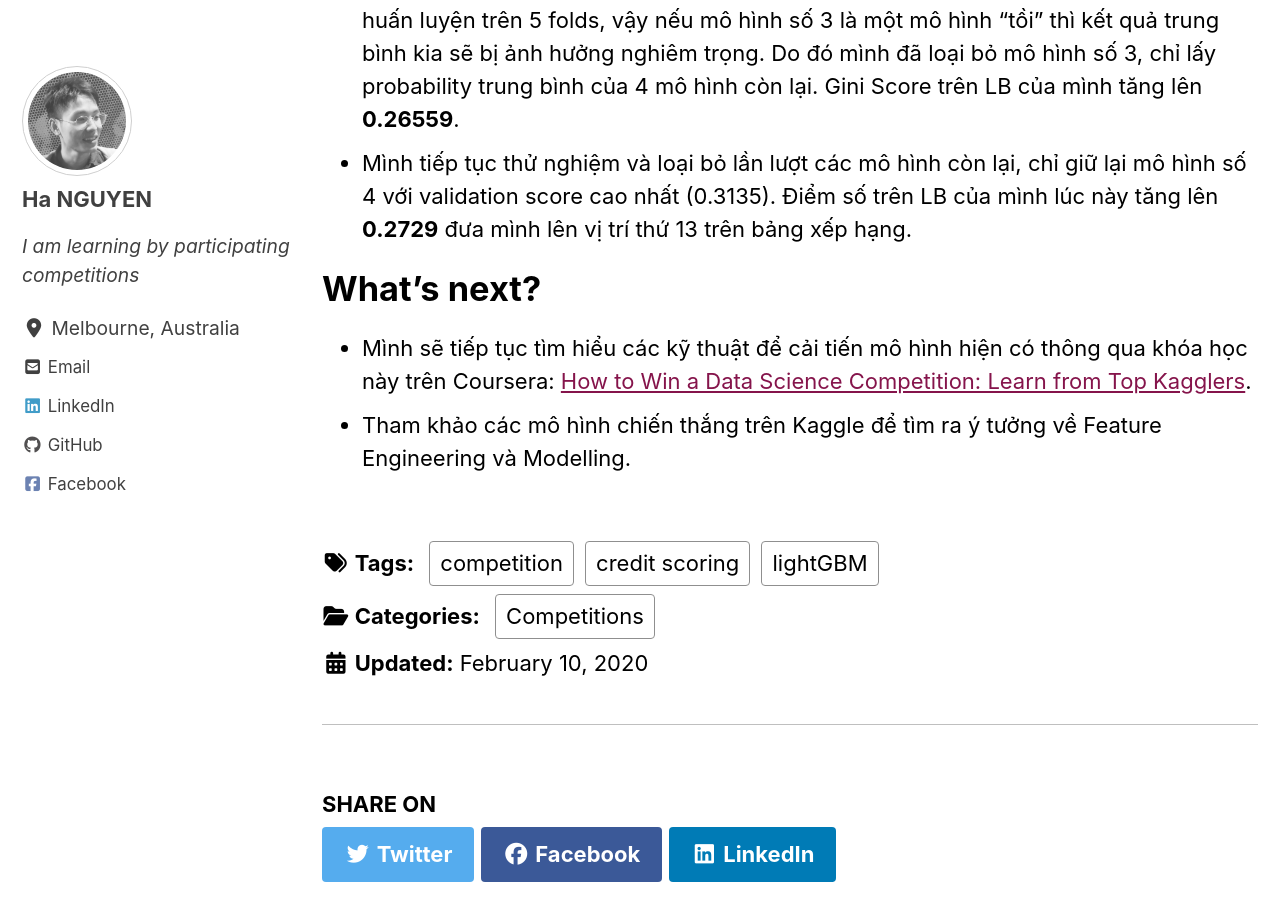
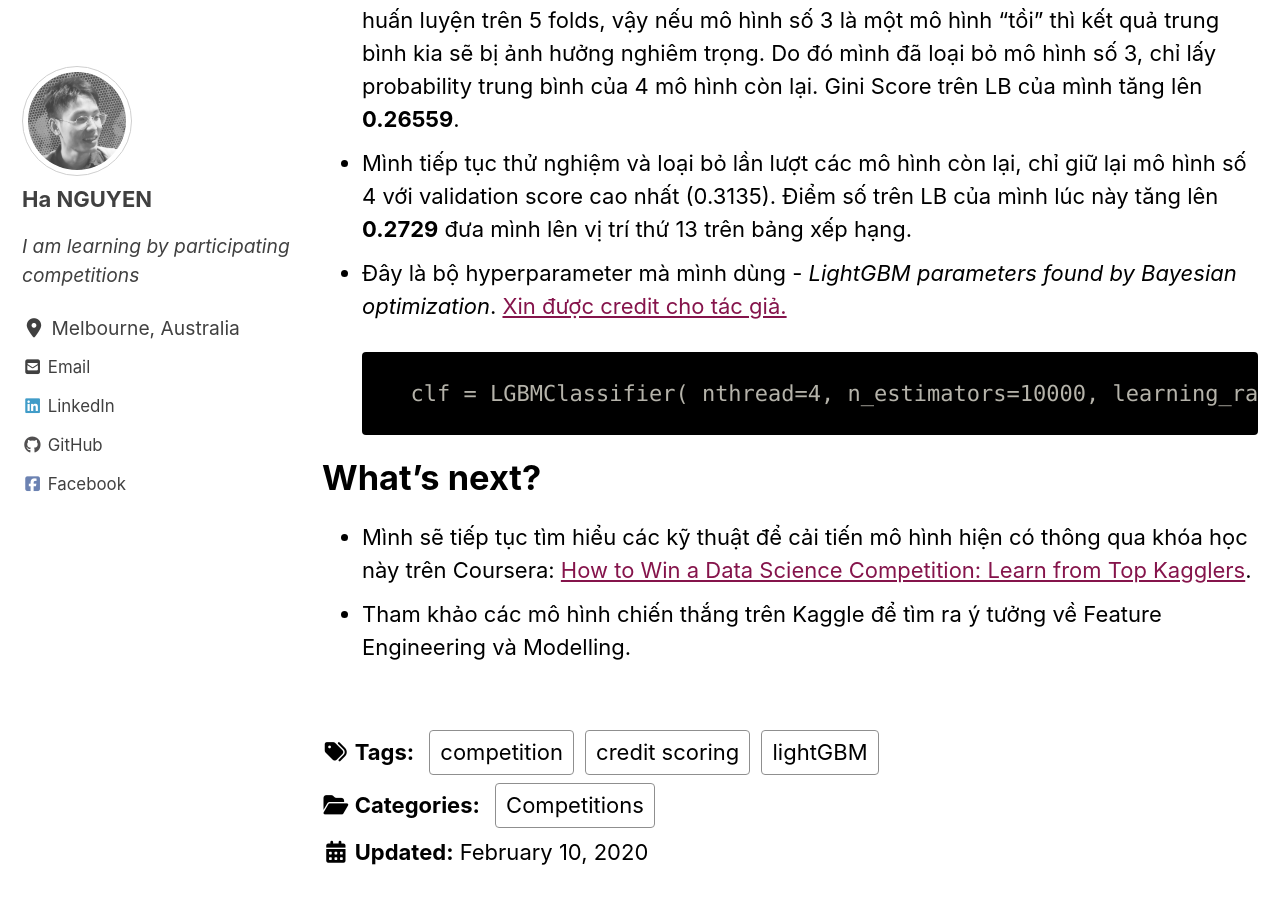
Before and after one commit to datasciblog/datasciblog.github.io, a Jekyll site: the page built from _posts/2020-02-10-kalapa-credit-scoring-solution-13.md, in a window 1280 px wide and 900 px high, scrolled down 6171 px. Built offline with Jekyll 4.4.1, drawn with Linux system fonts in a browser that asks for light colours; cached includes are drawn as plain includes; nearby versions of some CDN libraries; some of the changed text lies outside the part shown.

Commit message:
Update 2020-02-10-kalapa-credit-scoring-solution-13.md

```diff
--- a/_posts/2020-02-10-kalapa-credit-scoring-solution-13.md
+++ b/_posts/2020-02-10-kalapa-credit-scoring-solution-13.md
@@ -120,6 +120,10 @@ Dưới đây là lời giải phần 2 của mình cho cuộc thi [Kalapa’s C
 
 - Từ mô hình tốt nhất này, mình nhận ra validation score của fold 3 rất thấp (0.2425). Và vì kết quả cuối cùng mà mình có là giá trị probability trung bình của 5 mô hình được huấn luyện trên 5 folds, vậy nếu mô hình số 3 là một mô hình "tồi" thì kết quả trung bình kia sẽ bị ảnh hưởng nghiêm trọng. Do đó mình đã loại bỏ mô hình số 3, chỉ lấy probability trung bình của 4 mô hình còn lại. Gini Score trên LB của mình tăng lên **0.26559**.
 - Mình tiếp tục thử nghiệm và loại bỏ lần lượt các mô hình còn lại, chỉ giữ lại mô hình số 4 với validation score cao nhất (0.3135). Điểm số trên LB của mình lúc này tăng lên **0.2729** đưa mình lên vị trí thứ 13 trên bảng xếp hạng.
+- Đây là bộ hyperparameter mà mình dùng - *LightGBM parameters found by Bayesian optimization*. <a href="https://www.kaggle.com/tilii7/olivier-lightgbm-parameters-by-bayesian-opt/code">Xin được credit cho tác giả.</a>
+
+        clf = LGBMClassifier( nthread=4, n_estimators=10000, learning_rate=0.02, num_leaves=128, colsample_bytree=0.9497036, subsample=0.8715623, max_depth=8, reg_alpha=0.041545473, reg_lambda=0.0735294, min_split_gain=0.0222415, min_child_weight=39.3259775, silent=-1, verbose=-1)
+
 
 # What's next?
 
```
